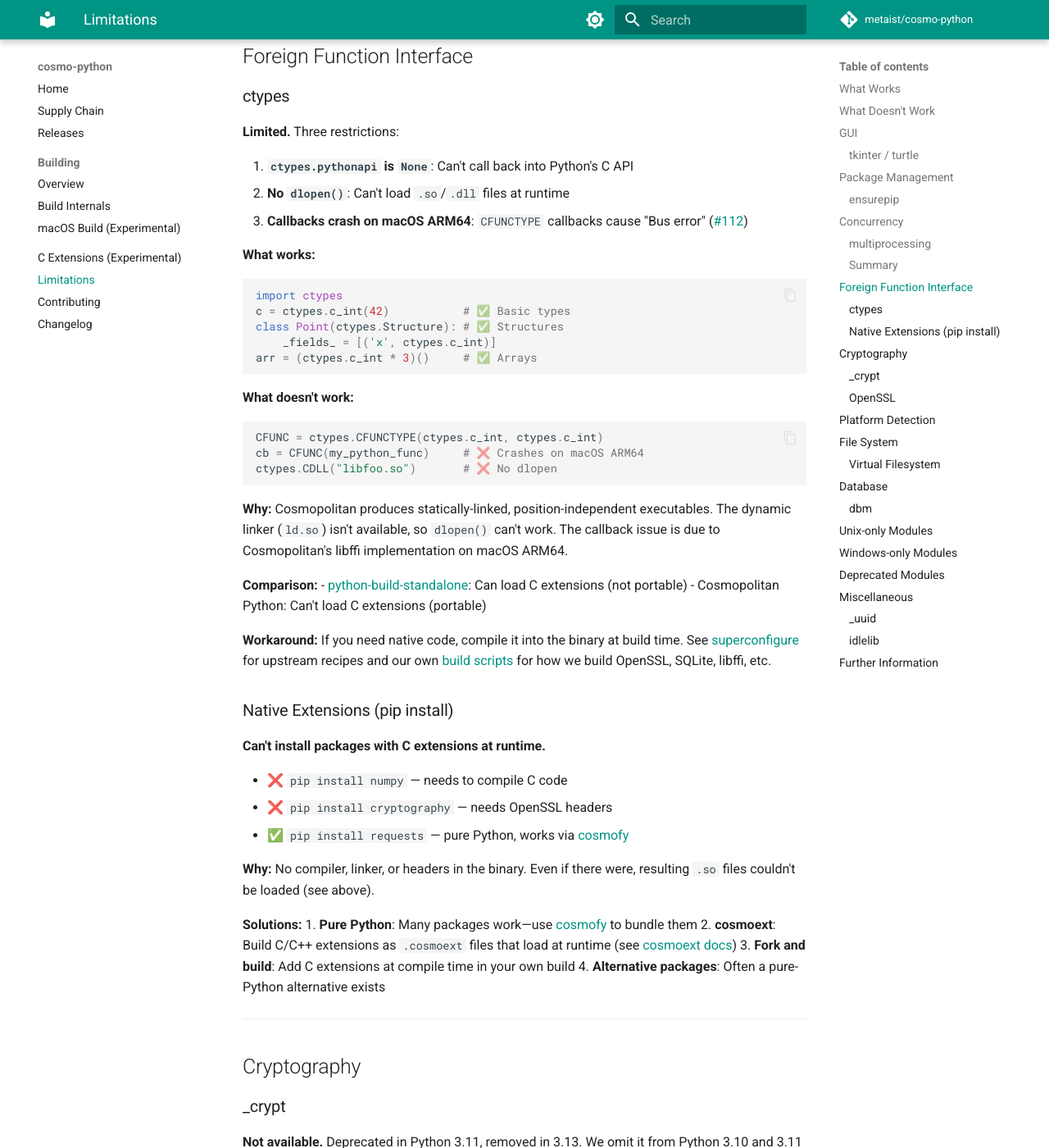
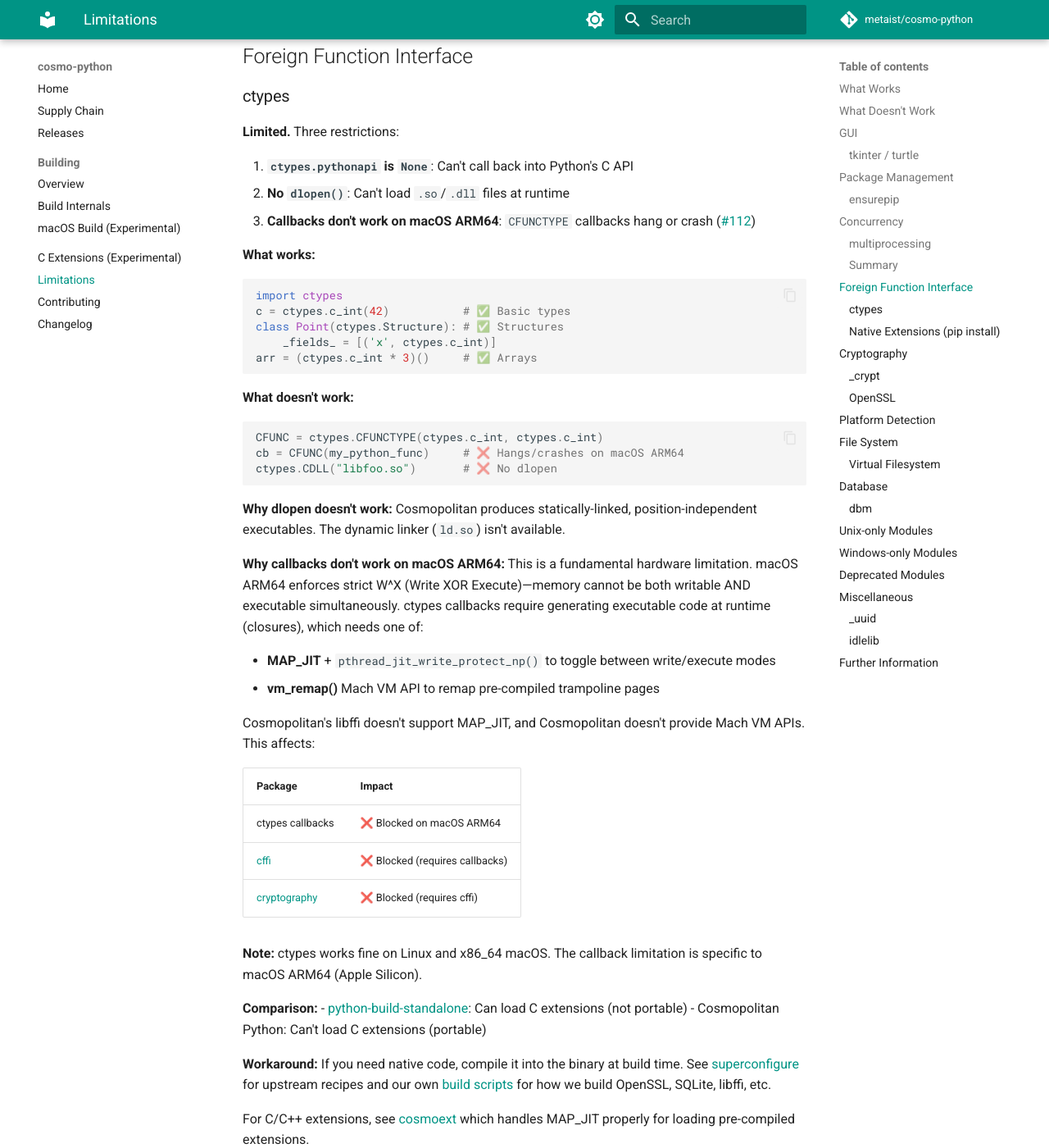
Before and after one commit to metaist/cosmo-python, an MkDocs documentation site: the page built from docs/limitations.md, in a window 1280 px wide and 1400 px high, scrolled down 3867 px. Shown: the whole window at 82% size. Built offline with MkDocs 1.6.1 and Material for MkDocs 9.7.7, drawn with Linux system fonts in a browser that asks for light colours; comment, search, counter and statistics services are not loaded.

Commit message:
update: document ctypes callback limitation on macOS ARM64 (#112)
- Explain W^X hardware enforcement prevents runtime code generation
- Detail why MAP_JIT and vm_remap() are the only solutions
- Note cffi and cryptography are blocked due to callback dependency
- Clarify callbacks work on Linux and x86_64 macOS
- Add reference to cosmoext as workaround for C extensions

Co-Authored-By: Claude Sonnet 4 <noreply@anthropic.com>

````diff
--- a/docs/limitations.md
+++ b/docs/limitations.md
@@ -130,7 +130,7 @@ results = await asyncio.gather(*[async_func(x) for x in data])
 
 1. **`ctypes.pythonapi` is `None`**: Can't call back into Python's C API
 2. **No `dlopen()`**: Can't load `.so`/`.dll` files at runtime
-3. **Callbacks crash on macOS ARM64**: `CFUNCTYPE` callbacks cause "Bus error" ([#112])
+3. **Callbacks don't work on macOS ARM64**: `CFUNCTYPE` callbacks hang or crash ([#112])
 
 **What works:**
 ```python
@@ -144,17 +144,34 @@ arr = (ctypes.c_int * 3)()     # ✅ Arrays
 **What doesn't work:**
 ```python
 CFUNC = ctypes.CFUNCTYPE(ctypes.c_int, ctypes.c_int)
-cb = CFUNC(my_python_func)     # ❌ Crashes on macOS ARM64
+cb = CFUNC(my_python_func)     # ❌ Hangs/crashes on macOS ARM64
 ctypes.CDLL("libfoo.so")       # ❌ No dlopen
 ```
 
-**Why:** Cosmopolitan produces statically-linked, position-independent executables. The dynamic linker (`ld.so`) isn't available, so `dlopen()` can't work. The callback issue is due to Cosmopolitan's libffi implementation on macOS ARM64.
+**Why dlopen doesn't work:** Cosmopolitan produces statically-linked, position-independent executables. The dynamic linker (`ld.so`) isn't available.
+
+**Why callbacks don't work on macOS ARM64:** This is a fundamental hardware limitation. macOS ARM64 enforces strict W^X (Write XOR Execute)—memory cannot be both writable AND executable simultaneously. ctypes callbacks require generating executable code at runtime (closures), which needs one of:
+
+- **MAP_JIT** + `pthread_jit_write_protect_np()` to toggle between write/execute modes
+- **vm_remap()** Mach VM API to remap pre-compiled trampoline pages
+
+Cosmopolitan's libffi doesn't support MAP_JIT, and Cosmopolitan doesn't provide Mach VM APIs. This affects:
+
+| Package | Impact |
+|---------|--------|
+| ctypes callbacks | ❌ Blocked on macOS ARM64 |
+| [cffi] | ❌ Blocked (requires callbacks) |
+| [cryptography] | ❌ Blocked (requires cffi) |
+
+**Note:** ctypes works fine on Linux and x86_64 macOS. The callback limitation is specific to macOS ARM64 (Apple Silicon).
 
 **Comparison:**
 - [python-build-standalone]: Can load C extensions (not portable)
 - Cosmopolitan Python: Can't load C extensions (portable)
 
 **Workaround:** If you need native code, compile it into the binary at build time. See [superconfigure] for upstream recipes and our own [build scripts][scripts/01-deps] for how we build OpenSSL, SQLite, libffi, etc.
+
+For C/C++ extensions, see [cosmoext](cosmoext.md) which handles MAP_JIT properly for loading pre-compiled extensions.
 
 [#112]: https://github.com/metaist/cosmo-python/issues/112
 
@@ -412,3 +429,5 @@ Many limitations stem from [Cosmopolitan libc][jart/cosmopolitan] design choices
 [pathlib]: https://docs.python.org/3/library/pathlib.html
 [multiprocessing]: https://docs.python.org/3/library/multiprocessing.html
 [ctypes]: https://docs.python.org/3/library/ctypes.html
+[cffi]: https://cffi.readthedocs.io/
+[cryptography]: https://cryptography.io/
````
Also changed, not shown: .cspell.json.
